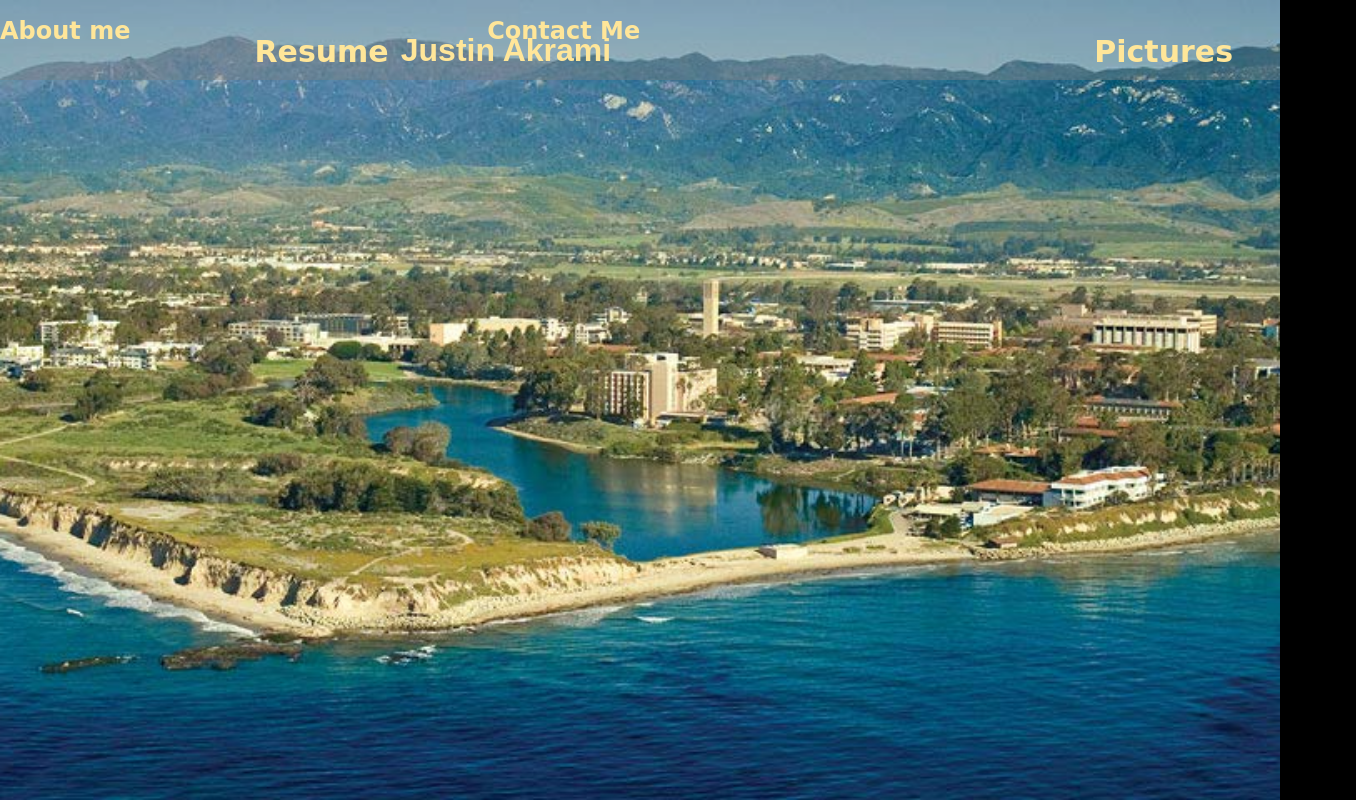
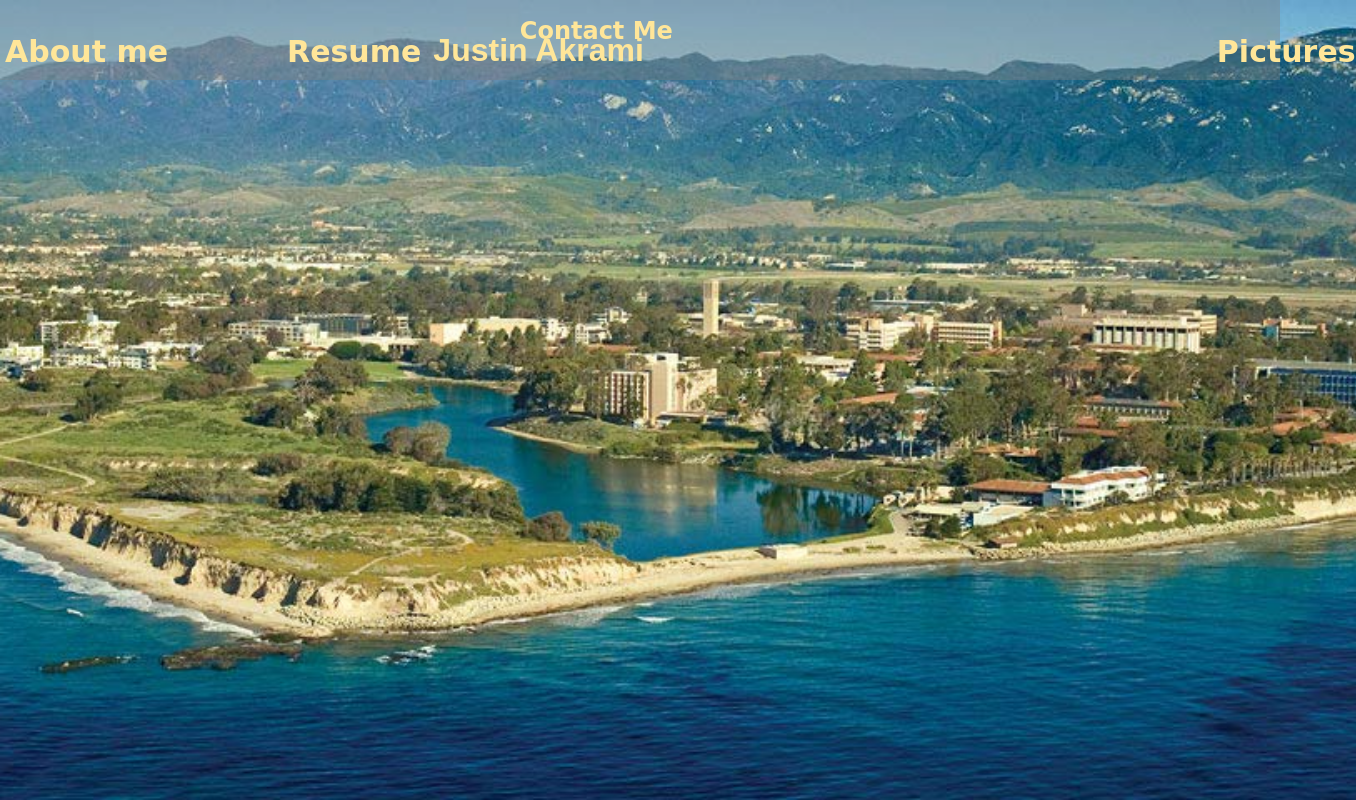
Before and after one commit to jakrami/jakrami.github.io, a plain HTML site: page index.html in a window 1280 px wide. Shown: the whole page, 1356 px wide, since content can reach past the window. Drawn offline with Linux system fonts and the light colour scheme.

Commit message:
Testing again

```diff
--- a/style.css
+++ b/style.css
@@ -86,7 +86,7 @@ div {
 	left: 2.0em;
 	float: center;
 }
-#Diana {
+#Justin {
 	top: 33px;
 	left: 5px;
 	font-size: 30px;
@@ -107,5 +107,5 @@ div {
 #Pictures {
 	font-size: 30px;
 	top: 33px;
-	left: 15em;
+	left: 18em;
 }
```
